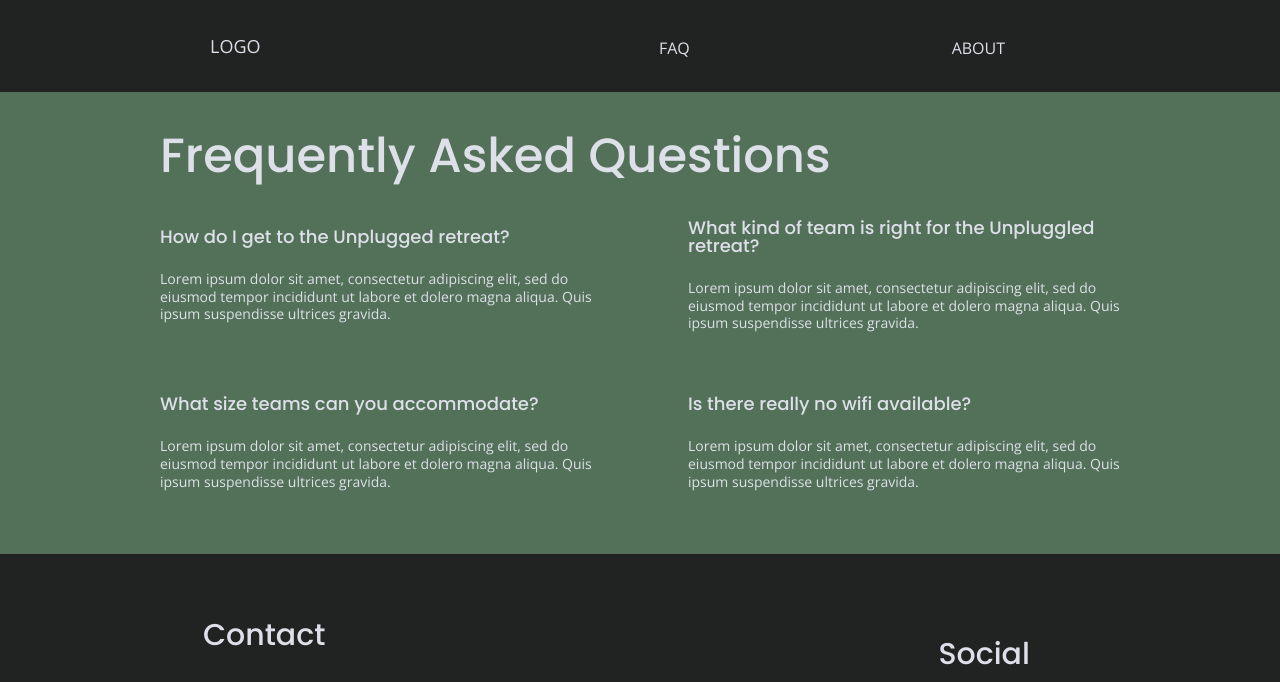
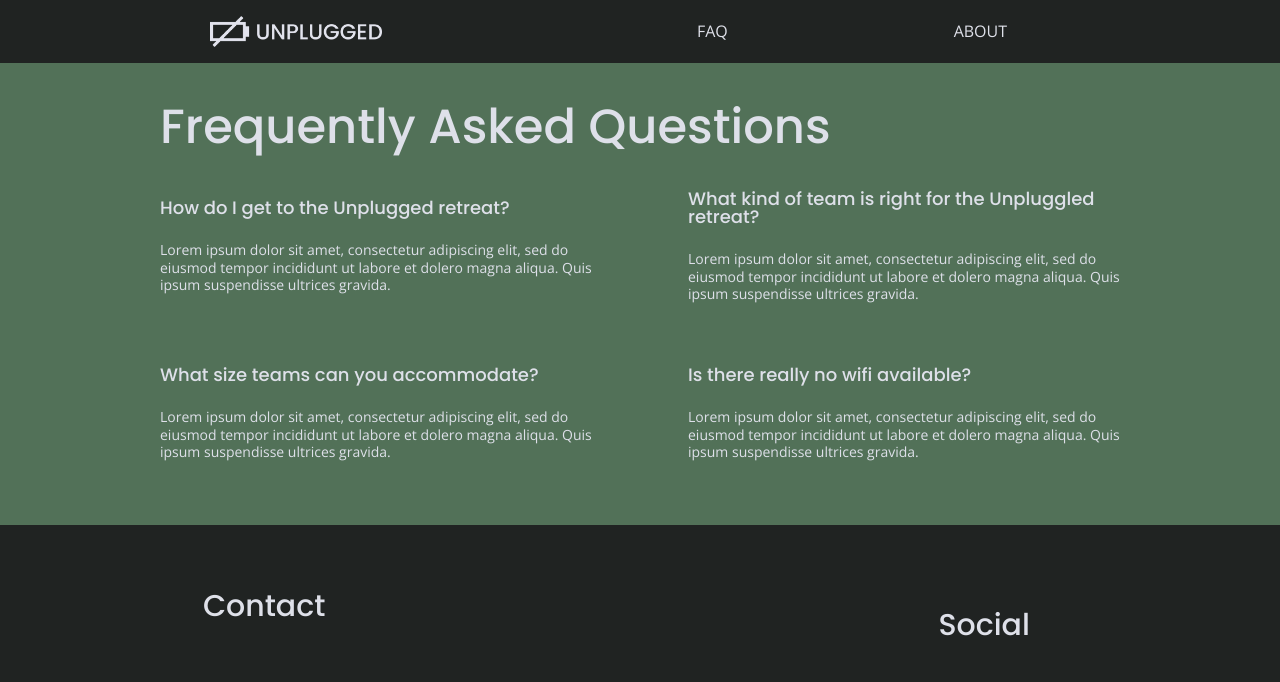
Before and after one commit to JordiBrEs/Unplugged-project, a website: page faq/index.html in a window 1280 px wide. Shown: the top 682 px of the page. Drawn offline with nearby package versions, Linux system fonts and the light colour scheme; files whose address does not match are found by name.

Commit message:
Twicked the header, logo and responsive images

```diff
--- a/css/main.css
+++ b/css/main.css
@@ -423,14 +423,12 @@ header .content-wrapper {
 }
 .header-divider {
   border-top: 1px solid #dee0e9;
-  width: 100%;
+  width: 80%;
 }
 
 .nav-list {
   flex-basis: 60%;
   margin: 0;
-  padding: 20px 0 15px 0;
-  gap: 2em;
 }
 footer .content-wrapper {
   width: 55%;
@@ -646,7 +644,10 @@ footer p {
 header img {
   width: 100%;
 }
-
+header {
+  width: 100%:
+  justify-content: space-between;
+}
 header figure {
   width:30%;
   display: flex;
@@ -896,11 +897,14 @@ footer p {
   font-weight: bold;
 }
 header img {
-  width: 100%;
+  width: 90%;
 }
-
+header {
+  width: 100%:
+  justify-content: space-between;
+}
 header figure {
-  width:20%;
+  width: 20%;
   display: flex;
   justify-content: flex-start;
   align-items: center;
@@ -959,9 +963,7 @@ p {
  header nav ul {
   justify-content: space-between;
  }
- header a {
-  padding: 10px 10px;
- }
+
 
  /* Hero Area */
 .hero-area {
--- a/faq/index.html
+++ b/faq/index.html
@@ -30,7 +30,9 @@
     <header>
       <div class="content-wrapper">
         <figure>
-          <p><a href="../index.html">LOGO</a></p>
+          <!--<img class="logo" src="../unplugged-design-docs/unpluggedlogo.png" alt="unplugged logo">-->
+          <a href="../index.html">
+            <img class="logo" src="../../unplugged-design-docs/unpluggedlogo.png" alt="unplugged logo"> </a>
         </figure>
           <nav class="header-divider">
             <ul class="nav-list">
```
Also changed, not shown: about/index.html (+3 -1 lines). Lines whose indentation alone changed are shown as unchanged.
